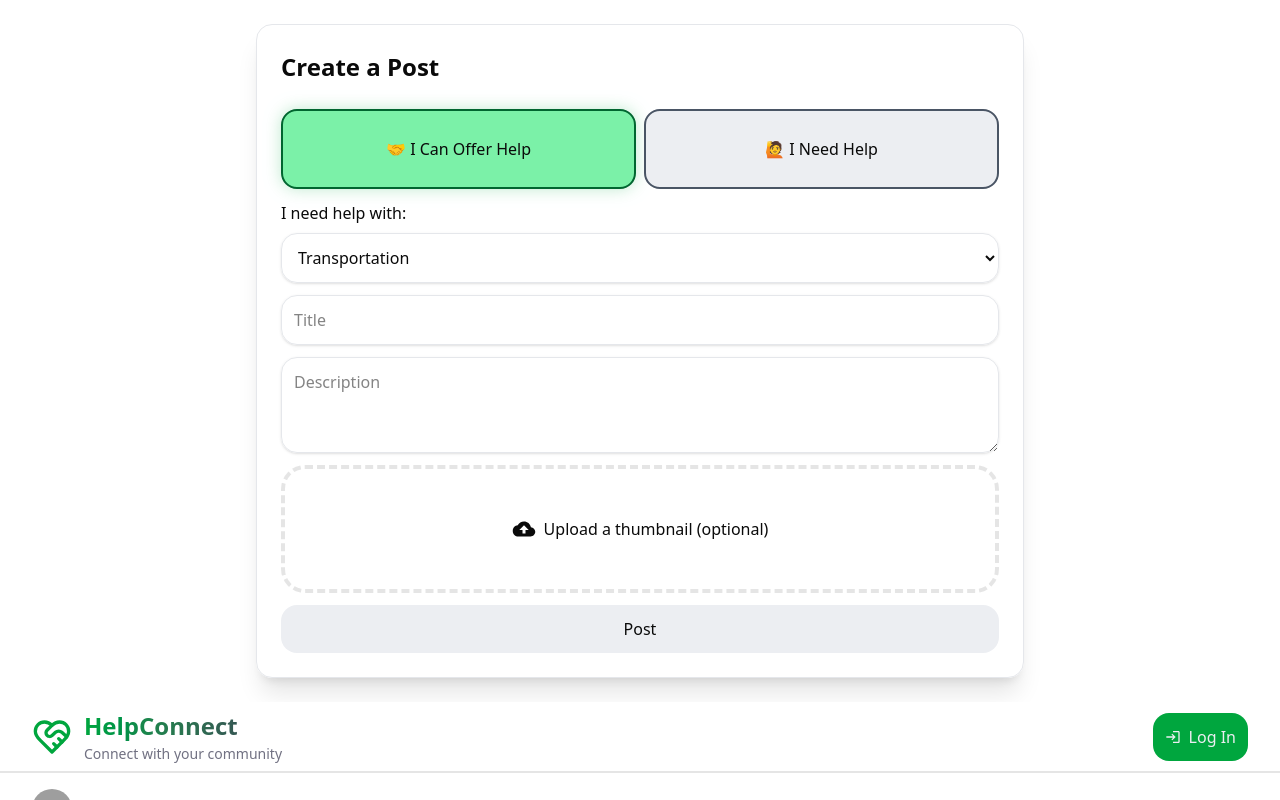
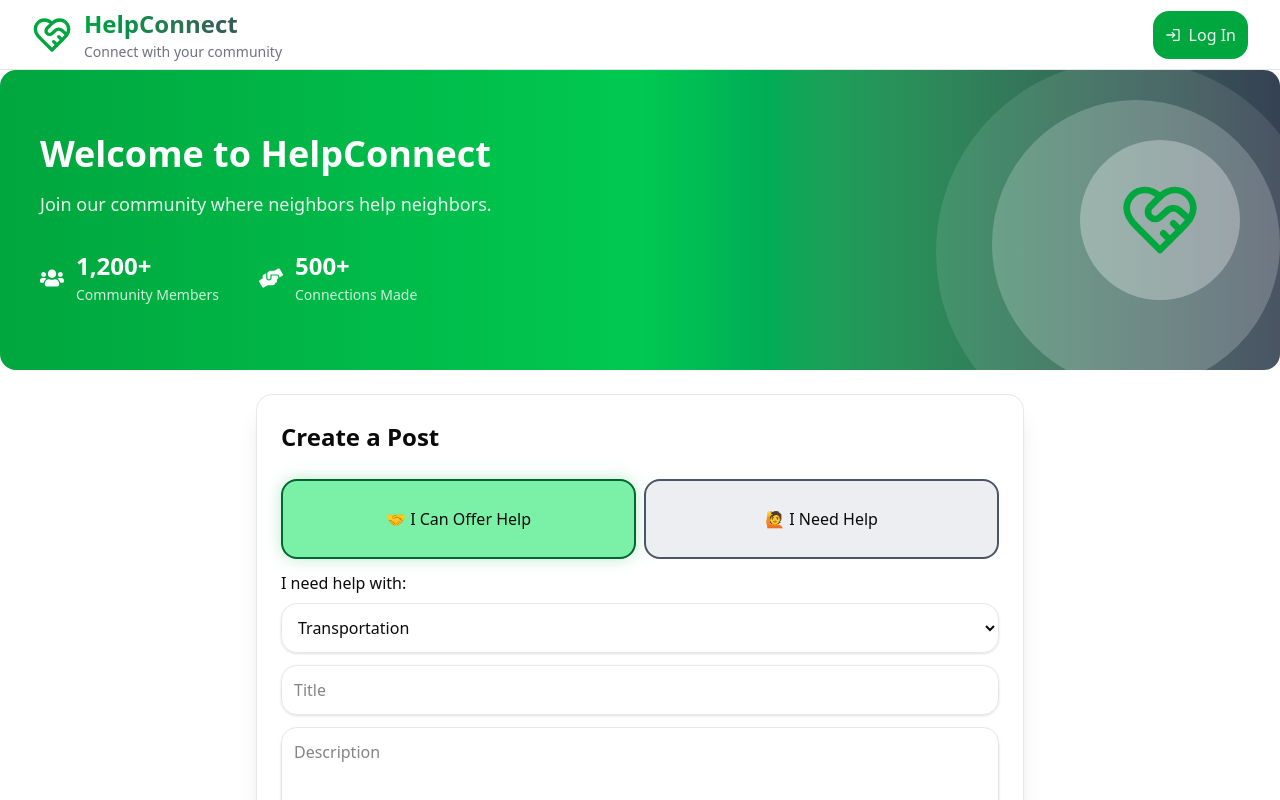
Before and after one commit to MiksuNy/web-project, a React (Vite) app in the folder frontend/: page / in a window 1280 px wide. Shown: the top 800 px of the page. Built offline with nearby package versions, Linux system fonts and the light colour scheme; grey boxes are pictures that could not be loaded.

Commit message:
Update app routing and home page layout

```diff
--- a/frontend/src/App.jsx
+++ b/frontend/src/App.jsx
@@ -1,26 +1,22 @@
 import { BrowserRouter, Routes, Route } from "react-router-dom";
 import "./App.css";
+
 import Header from "./components/Header";
-import CreatePostForm from "./components/CreatePostForm/CreatePostForm";
-import Login from "./components/Login.jsx";
-import Footer from "./components/Footer.jsx";
-
-
+import Footer from "./components/Footer";
+import Login from "./components/Login";
+import Home from "./components/Home";
 
 function App() {
   return (
     <BrowserRouter>
-      <CreatePostForm />
       <Header />
+
       <Routes>
+        <Route path="/" element={<Home />} />
         <Route path="/login" element={<Login />} />
       </Routes>
 
-
-      <Footer/>
-
-
-
+      <Footer />
     </BrowserRouter>
   );
 }
--- a/frontend/src/components/Home.jsx
+++ b/frontend/src/components/Home.jsx
@@ -1,8 +1,11 @@
 import CreatePostForm from "./CreatePostForm/CreatePostForm";
+
+import Hero from "./Hero";
 
 export default function Home() {
   return (
     <div>
+      <Hero/>
       <CreatePostForm />
     </div>
   )
```
